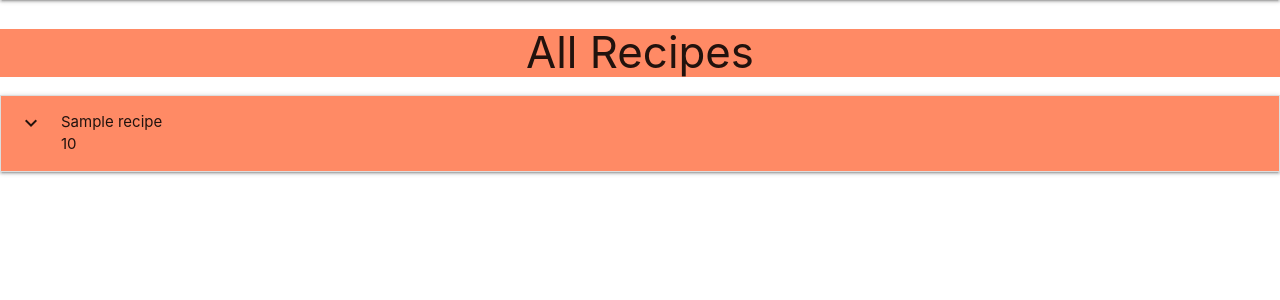
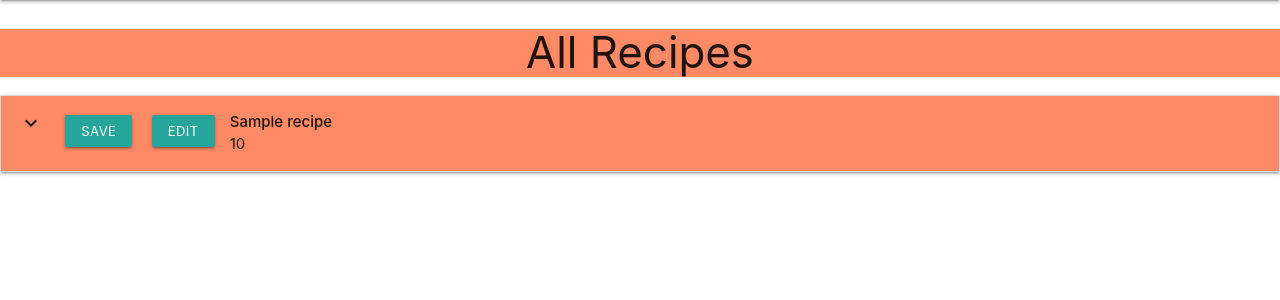
Before and after one commit to olga-od-ua/MS3repo, a Flask app: page / in a window 1280 px wide. Shown: the part 64-364 px from the top of the page. Run offline with Flask 2, Linux system fonts and the light colour scheme; a database or web service that is not in the repository returns one stand-in record (values such as "Sample title"); some libraries are stand-ins or nearby versions.

Commit message:
Add Edit and Save Recipe buttons

```diff
--- /dev/null
+++ b/static/css/style.css
@@ -0,0 +1,3 @@
+.btn-small {
+    margin-right: 15px;
+}
--- a/templates/recipes.html
+++ b/templates/recipes.html
@@ -6,12 +6,18 @@
         {% for recipe in recipes %}
         <li>
             <div class="collapsible-header deep-orange lighten-2">
-                <i class="material-icons">expand_more</i>
-                {% if recipe.HSE_approved == "on" %}
-                    <i class="material-icons prefix tooltipped" data-position="top" data-tooltip="Approved by HSE">child_care</i>
-                {% endif %}
-                {{ recipe.recipe_name }}<br>
-                {{ recipe.age_group }}
+                <div class="col s3">
+                    <i class="material-icons">expand_more</i>
+                    <a href="" class="waves-effect waves-light btn-small">Save</a>
+                    <a href="" class="waves-effect waves-light btn-small">Edit</a>
+                </div>
+                <div class="col s9">
+                    {% if recipe.HSE_approved == "on" %}
+                        <i class="material-icons prefix tooltipped" data-position="top" data-tooltip="Approved by HSE">child_care</i>
+                    {% endif %}
+                    <strong>{{ recipe.recipe_name }}</strong><br>
+                    {{ recipe.age_group }}
+                </div>
 
 
             </div>
```
